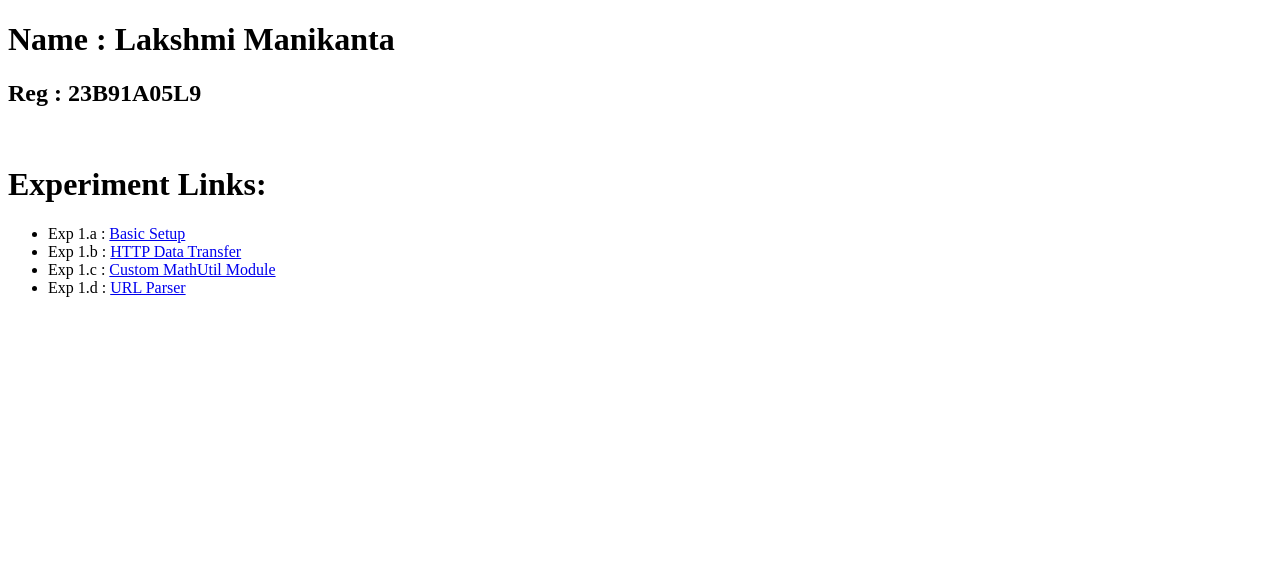
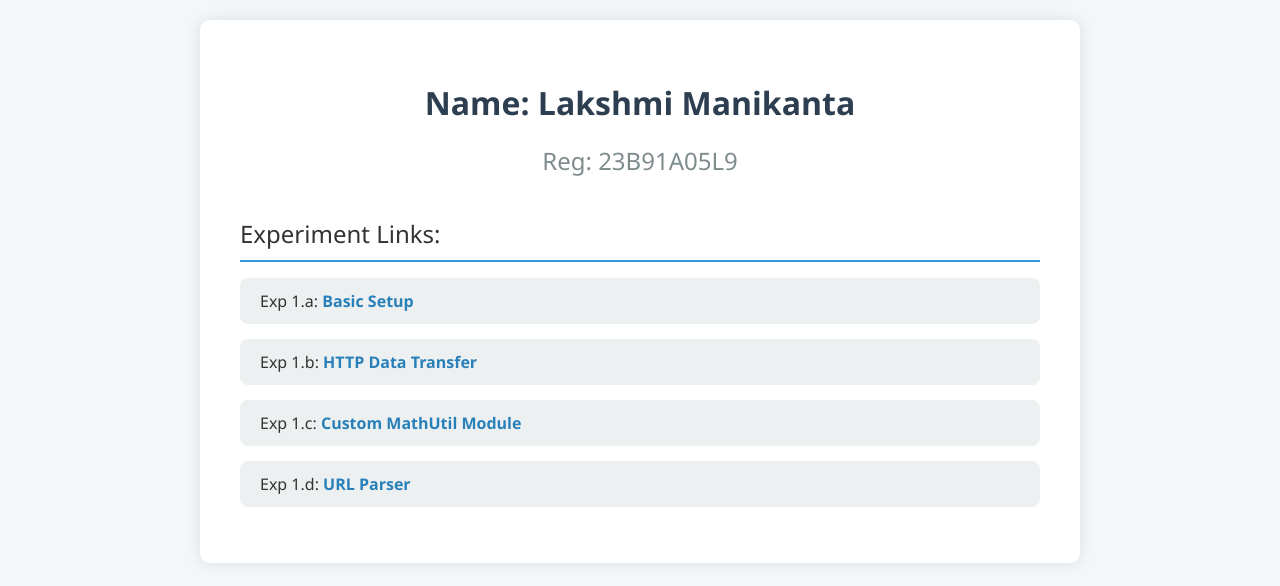
Before and after one commit to Lakshmi-Manikanta/FSD-2, a plain HTML site: page index.html in a window 1280 px wide. Drawn offline with Linux system fonts and the light colour scheme.

Commit message:
Update index.html

```diff
--- a/index.html
+++ b/index.html
@@ -1,18 +1,87 @@
 <!DOCTYPE html>
-<html>
-    <head>
-        <title>lakshmimanikanta</title>
-    </head>
-    <body>
-        <h1>Name : Lakshmi Manikanta</h1>
-        <h2>Reg : 23B91A05L9</h2><br>
-        <h1>Experiment Links:</h1>
+<html lang="en">
+<head>
+    <meta charset="UTF-8">
+    <title>Lakshmi Manikanta - Experiment Links</title>
+    <style>
+        body {
+            font-family: 'Segoe UI', Tahoma, Geneva, Verdana, sans-serif;
+            background-color: #f4f7f9;
+            color: #333;
+            margin: 0;
+            padding: 20px;
+        }
+
+        .container {
+            max-width: 800px;
+            margin: auto;
+            background-color: #fff;
+            padding: 40px;
+            border-radius: 10px;
+            box-shadow: 0 0 15px rgba(0, 0, 0, 0.1);
+        }
+
+        h1, h2 {
+            text-align: center;
+            margin-bottom: 10px;
+        }
+
+        h1 {
+            color: #2c3e50;
+        }
+
+        h2 {
+            color: #7f8c8d;
+            font-weight: normal;
+        }
+
+        ul {
+            list-style: none;
+            padding: 0;
+        }
+
+        li {
+            margin: 15px 0;
+            padding: 12px 20px;
+            background-color: #ecf0f1;
+            border-radius: 8px;
+            transition: background-color 0.3s;
+        }
+
+        li:hover {
+            background-color: #d0e6f7;
+        }
+
+        a {
+            text-decoration: none;
+            color: #2980b9;
+            font-weight: bold;
+        }
+
+        a:hover {
+            text-decoration: underline;
+        }
+
+        .section-title {
+            margin-top: 40px;
+            font-size: 24px;
+            border-bottom: 2px solid #3498db;
+            padding-bottom: 10px;
+        }
+    </style>
+</head>
+<body>
+    <div class="container">
+        <h1>Name: Lakshmi Manikanta</h1>
+        <h2>Reg: 23B91A05L9</h2>
+
+        <div class="section-title">Experiment Links:</div>
         <ul>
-            <li>Exp 1.a : <a href = "https://fsd1-lkbj.onrender.com/" >Basic Setup</a></li>
-            <li>Exp 1.b : <a href = "https://fsd2-vtk6.onrender.com/">HTTP Data Transfer</a></li>
-            <li>Exp 1.c : <a href = "https://fsd3-9es1.onrender.com/">Custom MathUtil Module</a></li>
-            <li>Exp 1.d : <a href = "https://fsd4-k6hh.onrender.com/">URL Parser</a></li>
+            <li>Exp 1.a: <a href="https://fsd1-lkbj.onrender.com/" target="_blank">Basic Setup</a></li>
+            <li>Exp 1.b: <a href="https://fsd2-vtk6.onrender.com/" target="_blank">HTTP Data Transfer</a></li>
+            <li>Exp 1.c: <a href="https://fsd3-9es1.onrender.com/" target="_blank">Custom MathUtil Module</a></li>
+            <li>Exp 1.d: <a href="https://fsd4-k6hh.onrender.com/" target="_blank">URL Parser</a></li>
         </ul>
-
-    </body>
+    </div>
+</body>
 </html>
```
